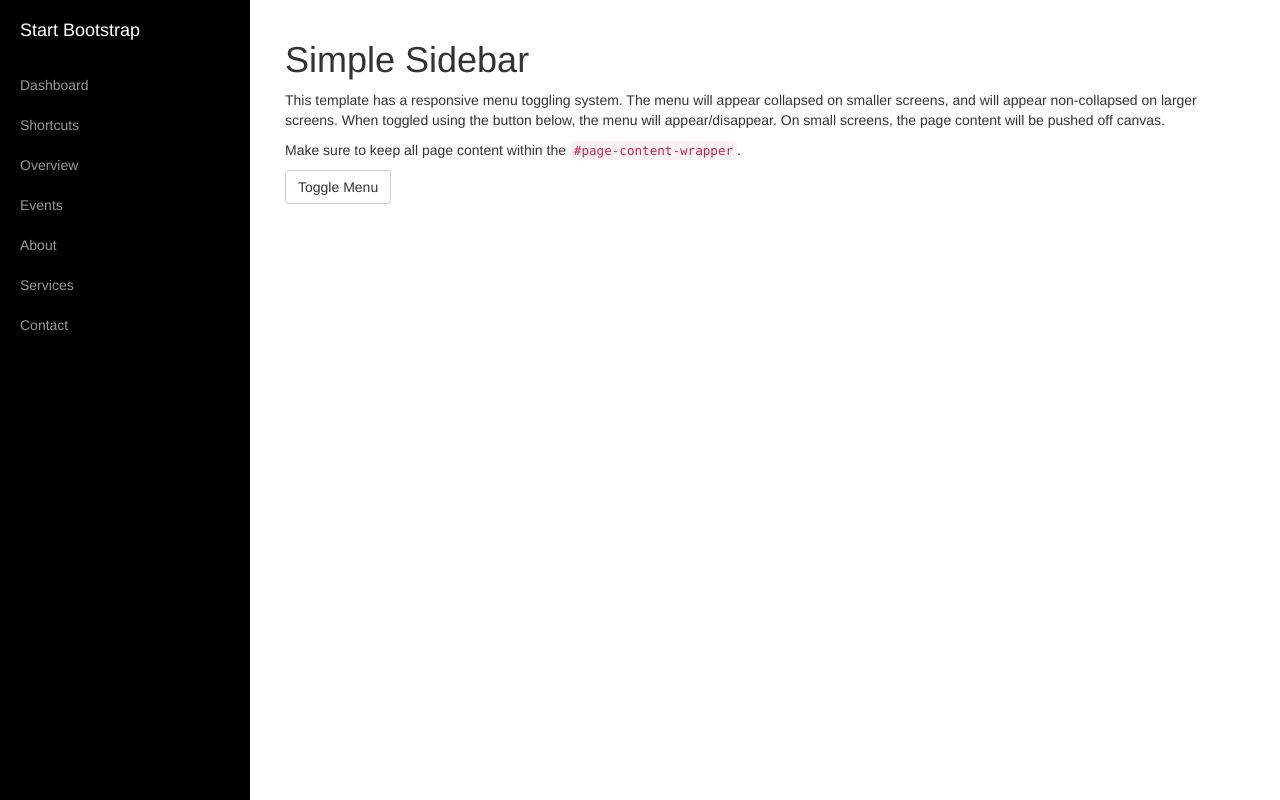
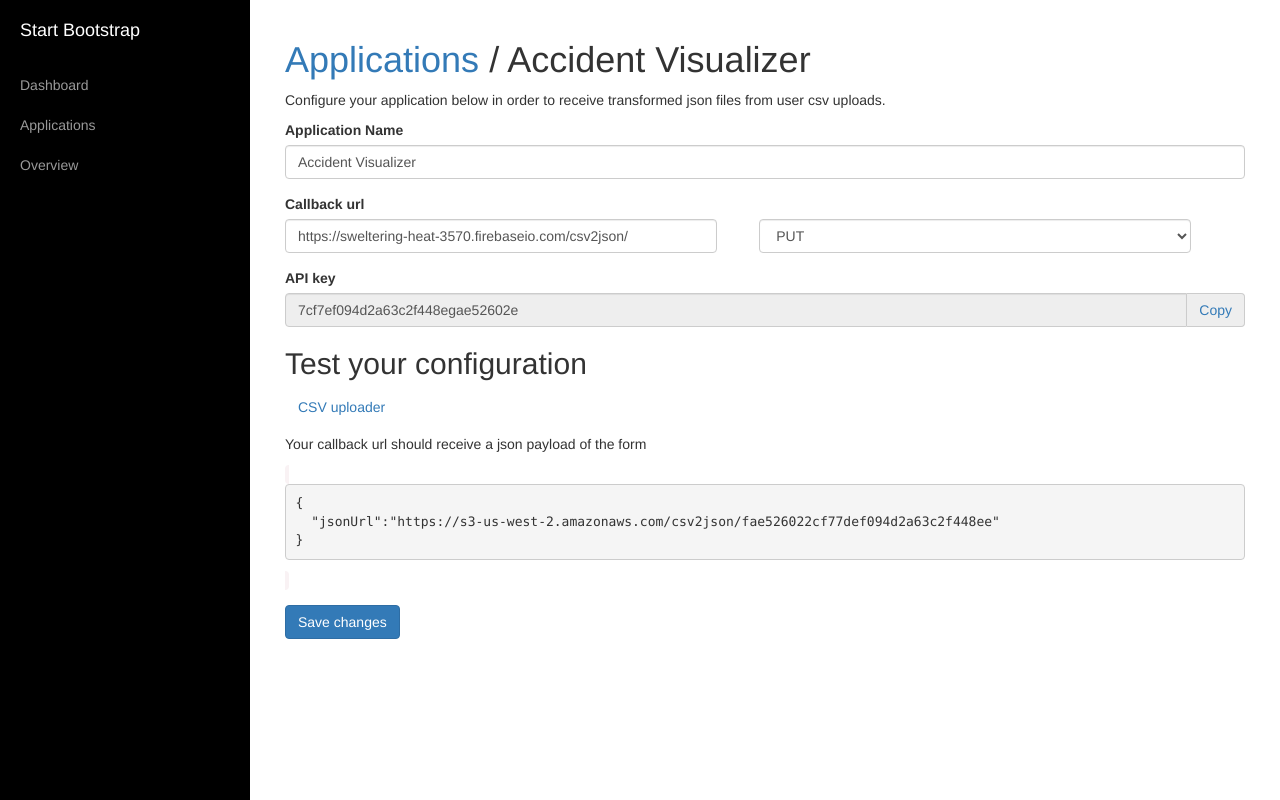
Before and after one commit to verespej/csv-to-api, a website: page static/dashboard.html in a window 1280 px wide. Drawn offline with Linux system fonts and the light colour scheme.

Commit message:
fake styling for fake form

```diff
--- a/static/dashboard.html
+++ b/static/dashboard.html
@@ -42,22 +42,10 @@
           <a href="#">Dashboard</a>
         </li>
         <li>
-                    <a href="#">Shortcuts</a>
+          <a href="#" class="active">Applications</a>
         </li>
         <li>
           <a href="#">Overview</a>
-                </li>
-                <li>
-                    <a href="#">Events</a>
-                </li>
-                <li>
-                    <a href="#">About</a>
-                </li>
-                <li>
-                    <a href="#">Services</a>
-                </li>
-                <li>
-                    <a href="#">Contact</a>
         </li>
       </ul>
     </div>
@@ -68,10 +56,39 @@
       <div class="container-fluid">
         <div class="row">
           <div class="col-lg-12">
-                        <h1>Simple Sidebar</h1>
-                        <p>This template has a responsive menu toggling system. The menu will appear collapsed on smaller screens, and will appear non-collapsed on larger screens. When toggled using the button below, the menu will appear/disappear. On small screens, the page content will be pushed off canvas.</p>
-                        <p>Make sure to keep all page content within the <code>#page-content-wrapper</code>.</p>
-                        <a href="#menu-toggle" class="btn btn-default" id="menu-toggle">Toggle Menu</a>
+            <h1><a href="#">Applications</a> / Accident Visualizer</h1>
+            <p>Configure your application below in order to receive transformed json files from user csv uploads.</p>
+            <form>
+              <div class="form-group">
+                <label for="exampleInputEmail1">Application Name</label>
+                <input type="text" class="form-control" value="Accident Visualizer" placeholder="name">
+              </div>
+              <div class="form-group">
+                <label for="exampleInputPassword1" style="display: block;">Callback url</label>
+                <input type="url" class="form-control" id="exampleInputPassword1" value="https://sweltering-heat-3570.firebaseio.com/csv2json/" placeholder="http://example-callback" style="display: inline-block;width: 45%; margin-right: 4%;">
+                <select class="form-control" style="display: inline-block;width: 45%;">
+                  <option>POST</option>
+                  <option selected>PUT</option>
+                </select>
+              </div>
+
+              <div class="form-group">
+                <label for="exampleInputEmail1">API key</label>
+                <div class="input-group">
+                  <input type="text" class="form-control" value="7cf7ef094d2a63c2f448egae52602e" placeholder="name" readonly>
+                <div class="input-group-addon"><a href="#">Copy</a></div>
+                </div>
+              </div>
+              <div class="form-group">
+                <h2>Test your configuration</h2>
+                <p><a class="btn" href="https://d750pq77luhac.cloudfront.net/">CSV uploader</a></p>
+                <p>Your callback url should receive a json payload of the form</p>
+              <code><pre>{
+  "jsonUrl":"https://s3-us-west-2.amazonaws.com/csv2json/fae526022cf77def094d2a63c2f448ee"
+}</pre></code>
+              </div>
+              <button type="submit" class="btn btn-primary">Save changes</button>
+            </form>
           </div>
         </div>
       </div>
```
Lines whose indentation alone changed are shown as unchanged.
